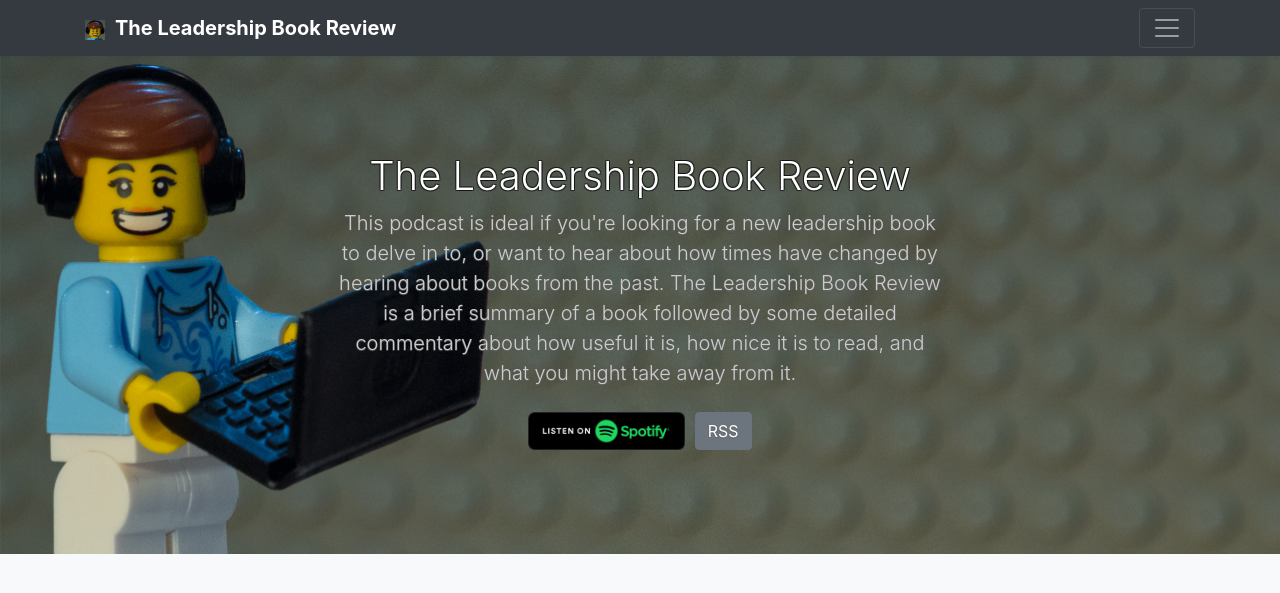
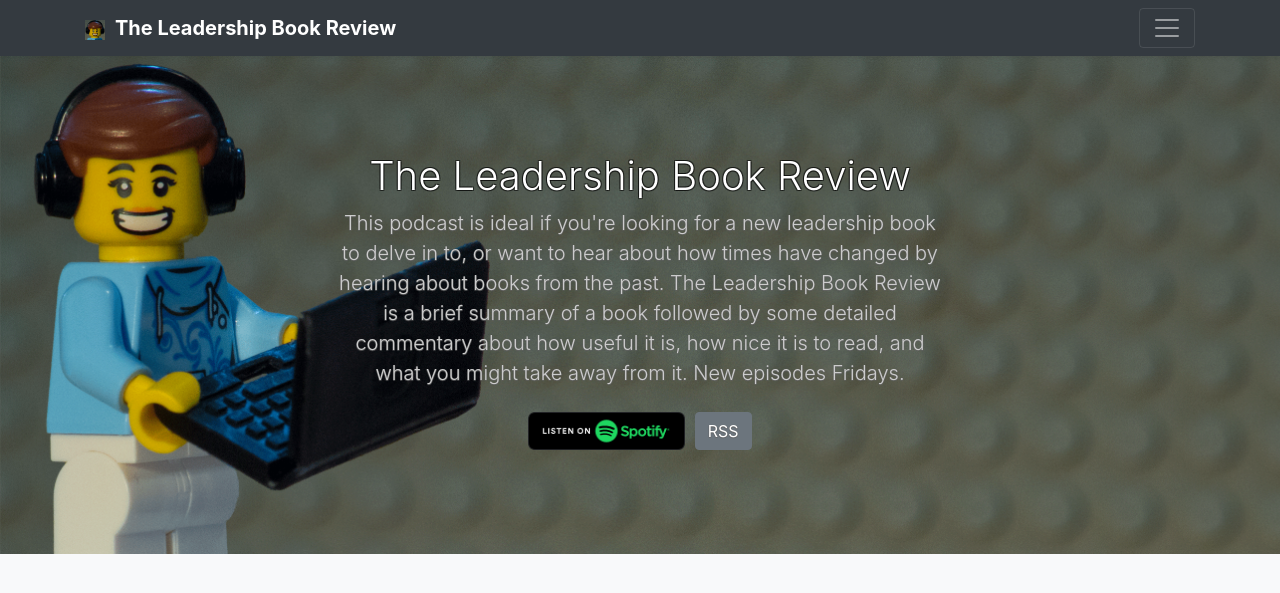
Before and after one commit to leadership-book-review/podcast, a Jekyll site: the page built from index.html, in a window 1280 px wide, cut to the strip 0-599 px from the top of the page. Shown: the top 593 px of the strip. Built offline with Jekyll 4.4.1, drawn with Linux system fonts in a browser that asks for light colours; the list of posts is cut into pages by our own code.

Commit message:
New episodes day

```diff
--- a/_config.yml
+++ b/_config.yml
@@ -11,7 +11,7 @@ podcast:
     This podcast is ideal if you're looking for a new leadership book to delve in to, or want to hear about how
     times have changed by hearing about books from the past. The Leadership Book Review is a brief summary of a
     book followed by some detailed commentary about how useful it is, how nice it is to read, and what you might
-    take away from it.
+    take away from it. New episodes Fridays.
   tags: leadership, management, book, books, review, book review, book reviews
   email: lbr-podcast@chris-alexander.co.uk
   logo: logo.png
```
